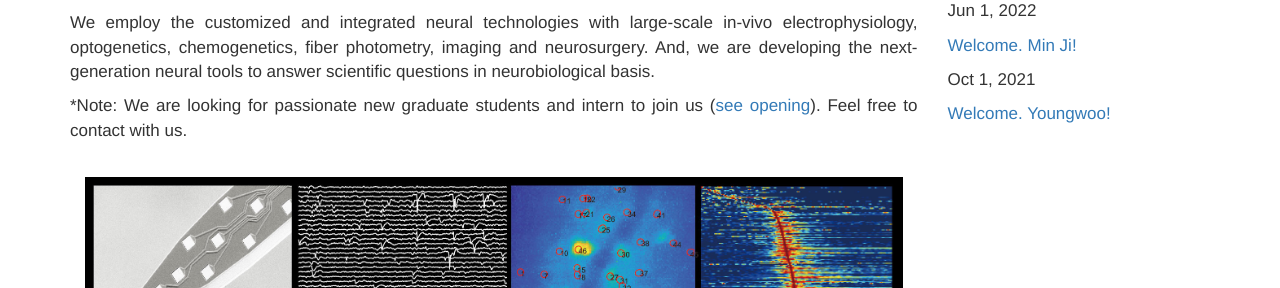
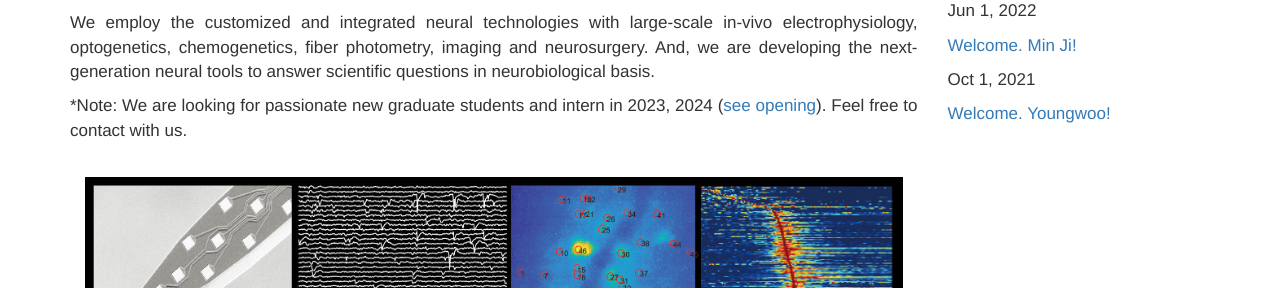
Before and after one commit to kleelab/kleelab.github.io, a Jekyll site: the page built from index.html, in a window 1280 px wide. Shown: the part 498-786 px from the top of the page. Built offline with Jekyll 4.4.1, drawn with Linux system fonts in a browser that asks for light colours; nearby versions of some CDN libraries; a style sheet for code colours, icons or effects is not loaded.

Commit message:
Update index.html

```diff
--- a/index.html
+++ b/index.html
@@ -20,7 +20,7 @@
 
 <p>We employ the customized and integrated neural technologies with large-scale in-vivo electrophysiology, optogenetics, chemogenetics, fiber photometry, imaging and neurosurgery. And, we are developing the next-generation neural tools to answer scientific questions in neurobiological basis. </p>
 
-<p>  *Note: We are  looking for passionate new graduate students and intern to join us (<a href="{{ site.url }}{{ site.baseurl }}/joinus">see opening</a>). Feel free to contact with us. </p>
+<p>  *Note: We are  looking for passionate new graduate students and intern in 2023, 2024 (<a href="{{ site.url }}{{ site.baseurl }}/joinus">see opening</a>). Feel free to contact with us. </p>
 
 <br>
 
```
